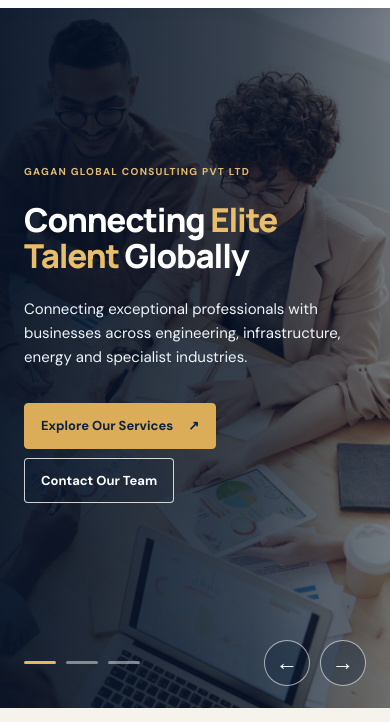
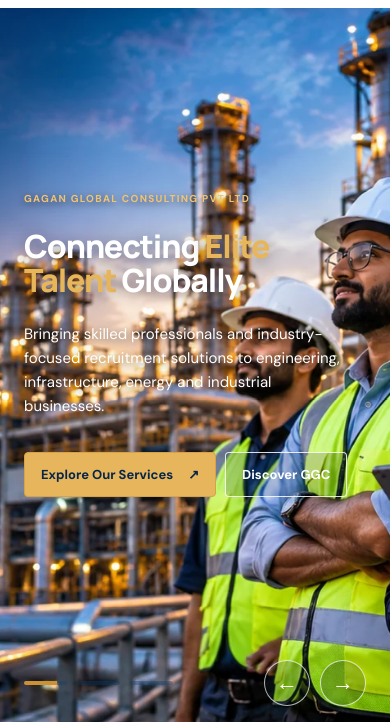
Before and after one commit to YohaDev93/gaganglobe-website, a plain HTML site: page index.html in a window 390 px wide. Shown: the part 103-825 px from the top of the page. Drawn offline with Linux system fonts and the light colour scheme.

```diff
--- /dev/null
+++ b/assets/ggc-eil-hero.css
@@ -0,0 +1,32 @@
+/* GGC EIL-inspired hero option. Scoped to homepage carousel only.
+   Load after assets/ggc-premium-slider.css. Uses existing assets/script.js.
+   Photographs are illustrative AI-generated scenes, not real GGC personnel/projects. */
+.ggc-eil-hero.ggc-premium-hero.hero-carousel { height:clamp(570px,82vh,840px); background:#081c39; }
+.ggc-eil-hero .ggc-hero-bg { transform:scale(1.015); transition:none; background-position:center center; will-change:transform; }
+/* Each time a slide becomes active the gentle photo zoom starts anew. */
+.ggc-eil-hero .hero-slide.is-active .ggc-hero-bg { animation:ggc-eil-kenburns 6.6s cubic-bezier(.15,.08,.55,1) both; }
+@keyframes ggc-eil-kenburns { from { transform:scale(1.015); } to { transform:scale(1.095); } }
+.ggc-eil-hero .ggc-hero-shade { background:
+  linear-gradient(90deg,rgba(4,17,37,.97) 0%,rgba(5,23,48,.90) 24%,rgba(6,25,51,.72) 44%,rgba(7,29,55,.31) 77%,rgba(7,29,55,.12) 100%),
+  linear-gradient(0deg,rgba(4,14,31,.38) 0%,transparent 39%); }
+.ggc-eil-hero .ggc-hero-copy { max-width:740px; }
+.ggc-eil-hero .ggc-hero-copy h1,.ggc-eil-hero .ggc-hero-copy h2 { max-width:710px; text-shadow:0 3px 22px rgba(1,10,29,.18); }
+.ggc-eil-hero .ggc-hero-kicker { color:#edc879; }
+.ggc-eil-hero .ggc-hero-button.primary { background:#dbaa54; border-color:#dbaa54; color:#091d3a; }
+.ggc-eil-hero .hero-dot { width:43px; }
+.ggc-eil-hero .hero-dot span { position:relative; height:4px; overflow:hidden; background:rgba(255,255,255,.40); }
+.ggc-eil-hero .hero-dot.is-active span { background:rgba(255,255,255,.4); }
+.ggc-eil-hero .hero-dot.is-active span:after { content:""; position:absolute; inset:0; background:#e8ba64; transform-origin:left; animation:ggc-eil-progress 6.5s linear forwards; }
+@keyframes ggc-eil-progress { from { transform:scaleX(0); } to { transform:scaleX(1); } }
+.ggc-eil-hero:hover .hero-dot.is-active span:after,
+.ggc-eil-hero:focus-within .hero-dot.is-active span:after { animation-play-state:paused; }
+@media (max-width:767px) {
+ .ggc-eil-hero.ggc-premium-hero.hero-carousel{height:650px; min-height:650px}
+ .ggc-eil-hero .ggc-hero-bg{background-position:68% center}
+ .ggc-eil-hero .ggc-hero-shade{background:linear-gradient(90deg,rgba(4,17,37,.96),rgba(4,17,37,.78) 62%,rgba(4,17,37,.51)),linear-gradient(0deg,rgba(4,14,31,.45),transparent 40%)}
+ .ggc-eil-hero .ggc-hero-copy h1,.ggc-eil-hero .ggc-hero-copy h2{font-size:clamp(32px,7.8vw,46px)}
+}
+@media (max-width:390px) { .ggc-eil-hero.ggc-premium-hero.hero-carousel{height:720px;min-height:720px} }
+@media (prefers-reduced-motion:reduce) {
+ .ggc-eil-hero .hero-slide.is-active .ggc-hero-bg,.ggc-eil-hero .hero-dot.is-active span:after {animation:none!important;transform:none!important}
+}
--- /dev/null
+++ b/assets/ggc-hero-bright.css
@@ -0,0 +1,34 @@
+/* GGC true-bright hero. NO navy overlay or gradient is applied to images.
+   This CSS is inserted LAST in <head> by the installer. */
+.ggc-eil-hero.ggc-premium-hero.hero-carousel {background:#f5f9fc;}
+.ggc-eil-hero .hero-slide .ggc-hero-shade,
+.ggc-eil-hero .hero-slide::before,
+.ggc-eil-hero .hero-slide::after,
+.ggc-eil-hero .ggc-hero-bg::before,
+.ggc-eil-hero .ggc-hero-bg::after {background:none!important;background-image:none!important;box-shadow:none!important;opacity:0!important;content:none!important;pointer-events:none!important;}
+.ggc-eil-hero .hero-slide .ggc-hero-bg {background-color:transparent!important;background-blend-mode:normal!important;filter:none!important;background-position:center center;}
+/* Bright glass panel is uniformly translucent, NOT a dark gradient. */
+.ggc-eil-hero .ggc-hero-copy {
+  box-sizing:border-box;max-width:690px;padding:clamp(19px,2.5vw,38px);
+  border:1px solid rgba(255,255,255,.85);border-radius:18px;
+  background:rgba(255,255,255,.82)!important;
+  -webkit-backdrop-filter:blur(5px);backdrop-filter:blur(5px);
+  box-shadow:0 12px 36px rgba(26,45,73,.11);
+}
+.ggc-eil-hero .ggc-hero-copy h1,.ggc-eil-hero .ggc-hero-copy h2 {color:#092b52!important;text-shadow:none!important;}
+.ggc-eil-hero .ggc-hero-copy h1 em,.ggc-eil-hero .ggc-hero-copy h2 em {color:#b78026!important;}
+.ggc-eil-hero .ggc-hero-copy p {color:#294866!important;text-shadow:none!important;}
+.ggc-eil-hero .ggc-hero-kicker {color:#916320!important;text-shadow:none!important;}
+.ggc-eil-hero .ggc-hero-button.secondary {color:#10345d!important;border-color:#244c76!important;background:rgba(255,255,255,.86)!important;}
+.ggc-eil-hero .ggc-hero-button.primary {background:#e7b65c!important;border-color:#d6a247!important;color:#07254a!important;}
+.ggc-eil-hero .hero-arrow {color:#0b3056!important;border-color:rgba(20,66,111,.65)!important;background:rgba(255,255,255,.80)!important;}
+.ggc-eil-hero .hero-dot span,.ggc-eil-hero .hero-dot.is-active span {background:rgba(17,64,111,.38)!important;}
+.ggc-eil-hero .hero-dot.is-active span:after {background:#cb9235!important;}
+/* Preserve the zoom from the current three-slide carousel. */
+.ggc-eil-hero .hero-slide.is-active .ggc-hero-bg {animation:ggc-bright-zoom 6.6s ease-out both!important;}
+@keyframes ggc-bright-zoom {from{transform:scale(1.015)}to{transform:scale(1.075)}}
+@media(max-width:767px){
+ .ggc-eil-hero .hero-slide .ggc-hero-bg {background-position:66% center!important;}
+ .ggc-eil-hero .ggc-hero-copy {max-width:95%;padding:20px;background:rgba(255,255,255,.88)!important;}
+}
+@media(prefers-reduced-motion:reduce){.ggc-eil-hero .hero-slide.is-active .ggc-hero-bg{animation:none!important;transform:none!important;}}
--- /dev/null
+++ b/assets/ggc-hero-light.css
@@ -0,0 +1,30 @@
+/* GGC revised homepage hero: remove the previous overpowering navy gradient.
+   Preserve active slide zoom, navigation arrows, dots and buttons. */
+.ggc-eil-hero .ggc-hero-shade,
+.ggc-premium-hero .ggc-hero-shade {
+    background: transparent !important;
+    background-image: none !important;
+    opacity: 0 !important;
+}
+/* Keep HTML text readable against the supplied naturally darker left-side photos. */
+.ggc-eil-hero .ggc-hero-copy h1,
+.ggc-eil-hero .ggc-hero-copy h2,
+.ggc-eil-hero .ggc-hero-copy p,
+.ggc-eil-hero .ggc-hero-kicker {
+    text-shadow: 0 2px 12px rgba(2, 12, 30, .75), 0 1px 3px rgba(2, 12, 30, .45);
+}
+.ggc-eil-hero .ggc-hero-bg { background-position: center center; }
+/* Preserve zoom even if a previous CSS update was removed or reordered. */
+.ggc-eil-hero .hero-slide.is-active .ggc-hero-bg {
+    animation: ggc-photo-zoom 6.6s ease-out both;
+}
+@keyframes ggc-photo-zoom {
+    from { transform: scale(1.01); }
+    to { transform: scale(1.085); }
+}
+@media (max-width: 767px) {
+    .ggc-eil-hero .ggc-hero-bg { background-position: 63% center; }
+}
+@media (prefers-reduced-motion: reduce) {
+    .ggc-eil-hero .hero-slide.is-active .ggc-hero-bg { animation: none !important; transform: none !important; }
+}
--- /dev/null
+++ b/assets/ggc-hero-no-white-panel.css
@@ -0,0 +1,46 @@
+/* GGC HERO FIX — show photograph directly behind the text (no glass/white panel). */
+.ggc-eil-hero .ggc-hero-copy,
+.ggc-eil-hero .hero-slide .ggc-hero-copy {
+  background: transparent !important;
+  background-image: none !important;
+  -webkit-backdrop-filter: none !important;
+  backdrop-filter: none !important;
+  border: 0 !important;
+  border-radius: 0 !important;
+  box-shadow: none !important;
+  padding: 0 !important;
+  max-width: 670px;
+}
+.ggc-eil-hero .ggc-hero-copy h1,
+.ggc-eil-hero .ggc-hero-copy h2 {
+  color: #fff !important;
+  text-shadow: 0 2px 15px rgba(0, 12, 32, .45) !important;
+}
+.ggc-eil-hero .ggc-hero-copy h1 em,
+.ggc-eil-hero .ggc-hero-copy h2 em { color: #e8b65a !important; }
+.ggc-eil-hero .ggc-hero-copy p {
+  color: #fff !important;
+  text-shadow: 0 2px 10px rgba(0, 12, 32, .6) !important;
+}
+.ggc-eil-hero .ggc-hero-kicker {
+  color: #f2c36e !important;
+  text-shadow: 0 2px 9px rgba(0, 12, 32, .7) !important;
+}
+.ggc-eil-hero .ggc-hero-button.secondary {
+  color: #fff !important;
+  border-color: rgba(255,255,255,.85) !important;
+  background: rgba(4,20,45,.16) !important;
+}
+.ggc-eil-hero .hero-arrow {
+  color: #fff !important;
+  border-color: rgba(255,255,255,.7) !important;
+  background: rgba(4,20,45,.2) !important;
+}
+@media (max-width:767px) {
+ .ggc-eil-hero .ggc-hero-copy,
+ .ggc-eil-hero .hero-slide .ggc-hero-copy {
+   max-width: 95%;
+   padding: 0 !important;
+   background: transparent !important;
+ }
+}
--- a/index.html
+++ b/index.html
@@ -13,6 +13,10 @@
 <link rel="stylesheet" href="assets/ggc-v9.css"><link rel="stylesheet" href="assets/ggc-industries.css">
     <link rel="stylesheet" href="assets/ggc-premium-slider.css">
   <link rel="stylesheet" href="assets/presentation-content.css">
+    <link rel="stylesheet" href="assets/ggc-eil-hero.css">
+    <link rel="stylesheet" href="assets/ggc-hero-bright.css">
+    <link rel="stylesheet" href="assets/ggc-hero-light.css">
+    <link rel="stylesheet" href="assets/ggc-hero-no-white-panel.css">
 </head>
 
 <body>
@@ -37,43 +41,37 @@
 <!-- GGC-STATIC-HEADER:END -->
 </div>
     <!-- GGC-PREMIUM-HERO-START -->
-<section class="hero hero-carousel ggc-premium-hero" aria-roledescription="carousel" aria-label="GGC recruitment and talent solutions" data-carousel>
+<section class="hero hero-carousel ggc-premium-hero ggc-eil-hero" aria-roledescription="carousel" aria-label="GGC workforce and industry solutions" data-carousel>
   <div class="hero-slides">
     <article class="hero-slide is-active" id="hero-slide-1" role="group" aria-roledescription="slide" aria-label="1 of 3" aria-hidden="false">
-      <div class="ggc-hero-bg" style="background-image:url('assets/images/hero/ggc-team.jpg')" role="img" aria-label="Business professionals collaborating in a meeting"></div>
-      <div class="ggc-hero-shade"></div>
-      <div class="wrap ggc-hero-inner">
-        <div class="ggc-hero-copy">
-          <span class="ggc-hero-kicker">GAGAN GLOBAL CONSULTING PVT LTD</span>
-          <h1>Connecting <em>Elite Talent</em> Globally</h1>
-          <p>Connecting exceptional professionals with businesses across engineering, infrastructure, energy and specialist industries.</p>
-          <div class="ggc-hero-actions"><a class="ggc-hero-button primary" href="services.html">Explore Our Services <span aria-hidden="true">↗</span></a><a class="ggc-hero-button secondary" href="contact.html">Contact Our Team</a></div>
-        </div>
-      </div>
+      <div class="ggc-hero-bg" style="background-image:url('assets/images/hero/refresh/ggc-industry.webp')" role="img" aria-label="Illustration of Indian engineers at an industrial project site"></div>
+      <div class="ggc-hero-shade" aria-hidden="true"></div>
+      <div class="wrap ggc-hero-inner"><div class="ggc-hero-copy">
+        <span class="ggc-hero-kicker">GAGAN GLOBAL CONSULTING PVT LTD</span>
+        <h1>Connecting <em>Elite Talent</em> Globally</h1>
+        <p>Bringing skilled professionals and industry-focused recruitment solutions to engineering, infrastructure, energy and industrial businesses.</p>
+        <div class="ggc-hero-actions"><a class="ggc-hero-button primary" href="services.html">Explore Our Services <span aria-hidden="true">↗</span></a><a class="ggc-hero-button secondary" href="about.html">Discover GGC</a></div>
+      </div></div>
     </article>
     <article class="hero-slide" id="hero-slide-2" role="group" aria-roledescription="slide" aria-label="2 of 3" aria-hidden="true" inert>
-      <div class="ggc-hero-bg" style="background-image:url('assets/images/hero/ggc-interview.jpg')" role="img" aria-label="Recruiter speaking with a job candidate"></div>
-      <div class="ggc-hero-shade"></div>
-      <div class="wrap ggc-hero-inner">
-        <div class="ggc-hero-copy">
-          <span class="ggc-hero-kicker">THE RIGHT PEOPLE. THE RIGHT OPPORTUNITY.</span>
-          <h2>Building <em>Strong Teams</em> for Tomorrow</h2>
-          <p>Permanent recruitment, project staffing and specialist talent search tailored to evolving business requirements.</p>
-          <div class="ggc-hero-actions"><a class="ggc-hero-button primary" href="services.html">Our Recruitment Services <span aria-hidden="true">↗</span></a><a class="ggc-hero-button secondary" href="contact.html">Discuss Your Hiring Needs</a></div>
-        </div>
-      </div>
+      <div class="ggc-hero-bg" style="background-image:url('assets/images/hero/refresh/ggc-energy.webp')" role="img" aria-label="Illustration of renewable energy and battery storage infrastructure"></div>
+      <div class="ggc-hero-shade" aria-hidden="true"></div>
+      <div class="wrap ggc-hero-inner"><div class="ggc-hero-copy">
+        <span class="ggc-hero-kicker">ENGINEERING · ENERGY · INFRASTRUCTURE</span>
+        <h2>Powering <em>Industries</em> Through People</h2>
+        <p>Connecting employers with specialist talent for renewable energy, BESS, construction, technical operations and project-driven work.</p>
+        <div class="ggc-hero-actions"><a class="ggc-hero-button primary" href="industries.html">Explore Industries <span aria-hidden="true">↗</span></a><a class="ggc-hero-button secondary" href="contact.html">Talk to Our Team</a></div>
+      </div></div>
     </article>
     <article class="hero-slide" id="hero-slide-3" role="group" aria-roledescription="slide" aria-label="3 of 3" aria-hidden="true" inert>
-      <div class="ggc-hero-bg" style="background-image:url('assets/images/hero/ggc-engineering.jpg')" role="img" aria-label="Engineering professionals reviewing project plans"></div>
-      <div class="ggc-hero-shade"></div>
-      <div class="wrap ggc-hero-inner">
-        <div class="ggc-hero-copy">
-          <span class="ggc-hero-kicker">INDUSTRY-FOCUSED TALENT SOLUTIONS</span>
-          <h2>Expertise for <em>Industries</em> That Build the Future</h2>
-          <p>Supporting talent needs across renewable energy, construction, industrial projects, electrical infrastructure and beyond.</p>
-          <div class="ggc-hero-actions"><a class="ggc-hero-button primary" href="industries.html">Explore Industries <span aria-hidden="true">↗</span></a><a class="ggc-hero-button secondary" href="contact.html">Get in Touch</a></div>
-        </div>
-      </div>
+      <div class="ggc-hero-bg" style="background-image:url('assets/images/hero/bright/ggc-recruitment-daylight.webp')" role="img" aria-label="Illustration of Indian recruiters meeting a candidate in a corporate office"></div>
+      <div class="ggc-hero-shade" aria-hidden="true"></div>
+      <div class="wrap ggc-hero-inner"><div class="ggc-hero-copy">
+        <span class="ggc-hero-kicker">RELIABLE · INDUSTRY-FOCUSED · PEOPLE-FIRST</span>
+        <h2>Building <em>Teams</em>. Enabling Growth.</h2>
+        <p>Permanent recruitment, contract staffing and specialized technical search tailored to each organization's evolving workforce needs.</p>
+        <div class="ggc-hero-actions"><a class="ggc-hero-button primary" href="services.html">Our Recruitment Services <span aria-hidden="true">↗</span></a><a class="ggc-hero-button secondary" href="contact.html">Discuss Your Requirement</a></div>
+      </div></div>
     </article>
   </div>
   <div class="wrap hero-carousel-controls ggc-hero-controls">
```
Also changed, not shown: assets/images/hero/bright/ggc-industrial-daylight.webp (added), assets/images/hero/bright/ggc-recruitment-daylight.webp (added), assets/images/hero/bright/ggc-recruitment-daylight1.webp (added), assets/images/hero/bright/ggc-renewables-daylight.webp (added), assets/images/hero/eil-style/ggc-business-recruitment.webp (added), assets/images/hero/eil-style/ggc-clean-energy.webp (added), assets/images/hero/eil-style/ggc-industrial-talent.webp (added), assets/images/hero/refresh/ggc-energy.webp (added), assets/images/hero/refresh/ggc-industry.webp (added).
